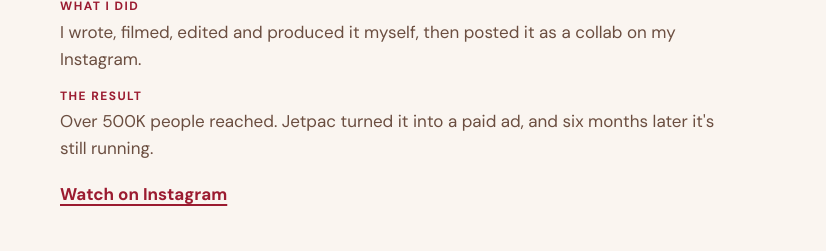
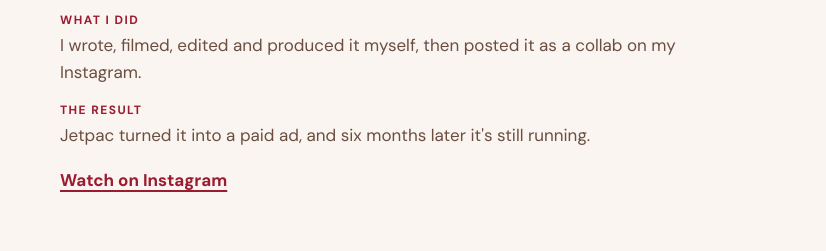
Before and after one commit to mayareymedia/mayarey, a plain HTML site: page index.html in a window 1280 px wide. Shown: the part 2149-2400 px from the top of the page, 454-1280 px from the left. Drawn offline with Linux system fonts and the light colour scheme.

Commit message:
Redesign: Jetpac result without reach number
Co-Authored-By: Claude Opus 5.5 <noreply@anthropic.com>

```diff
--- a/index.html
+++ b/index.html
@@ -310,7 +310,7 @@ h1,h2,h3,p{margin:0}
           <dl>
             <div><dt>The idea</dt><dd>Show how easy it is to stay connected abroad with Jetpac's travel eSIM.</dd></div>
             <div><dt>What I did</dt><dd>I wrote, filmed, edited and produced it myself, then posted it as a collab on my Instagram.</dd></div>
-            <div><dt>The result</dt><dd>Over 500K people reached. Jetpac turned it into a paid ad, and six months later it's still running.</dd></div>
+            <div><dt>The result</dt><dd>Jetpac turned it into a paid ad, and six months later it's still running.</dd></div>
           </dl>
           <a class="textlink" href="https://www.instagram.com/reel/DZiQuexKc2O/" target="_blank" rel="noopener">Watch on Instagram</a>
         </div>
```
